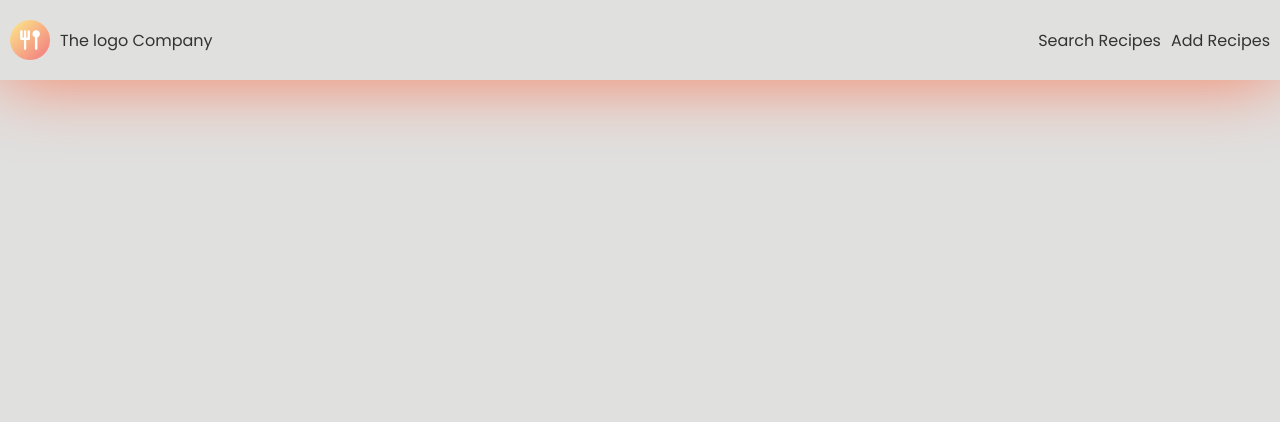
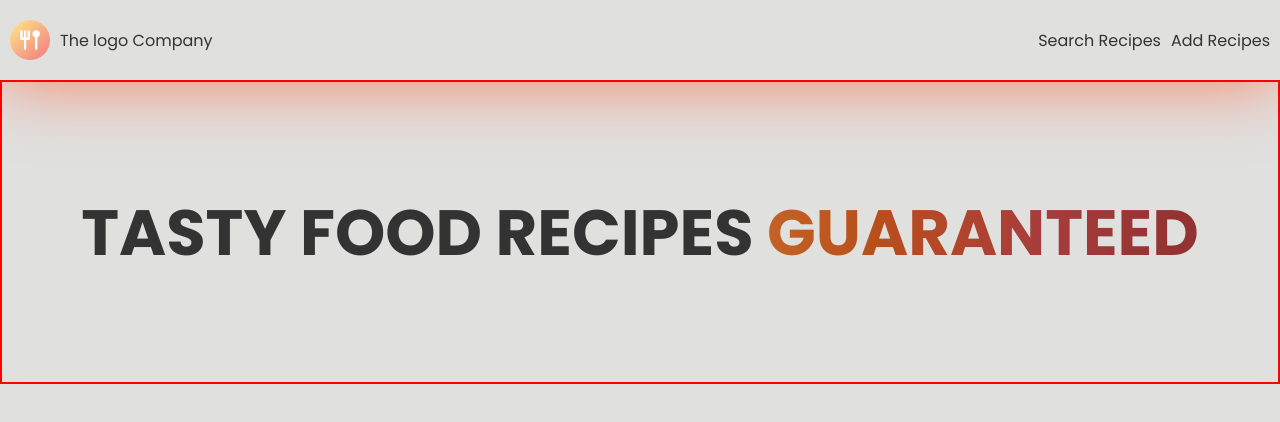
Before and after one commit to PavitrankMishra/Food-Recipe-, a React (Vite) app: page / in a window 1280 px wide. Shown: the top 422 px of the page. Built offline with nearby package versions, Linux system fonts and the light colour scheme; a web font is replaced by a local one.

Commit message:
"style" Added new heading for home container"

```diff
--- a/src/Components/Home.css
+++ b/src/Components/Home.css
@@ -0,0 +1,61 @@
+.heroSection {
+  border: 2px solid red;
+  height: 300px;
+  display: flex;
+  align-items: center;
+  justify-content: center;
+}
+
+.heroSection h1 {
+  text-transform: uppercase;
+  font-size: 5vw;
+  color:#333;
+}
+
+.heroSection h1 span {
+  background: linear-gradient(
+    270deg,
+    #ff6a00,
+    #b94e1b,
+    #a83c3c,
+    #913131,
+    #7a2626,
+    #913131,
+    #a83c3c,
+    #b94e1b,
+    #c76d2b
+  );
+  background-size: 300% auto;
+  background-clip: text;
+  -webkit-background-clip: text;
+  -webkit-text-fill-color: transparent;
+  animation: animate-gradient 6s ease-in-out infinite;
+  background-position: 0;
+}
+
+@keyframes animate-gradient {
+  0% {
+    background-position: 0% center;
+  }
+  50% {
+    background-position: 100% center;
+  }
+  100% {
+    background-position: 0% center;
+  }
+}
+@media screen and (max-width: 768px) {
+  .heroSection h1 {
+    font-size: 5vw;
+  }
+}
+
+@media screen and (max-width: 480px) {
+  .heroSection {
+    display: flex;
+    align-items: center;
+    justify-content: center;
+    height: 30vh;
+    letter-spacing: 1.2px;
+  }
+}
--- a/src/Components/Home.jsx
+++ b/src/Components/Home.jsx
@@ -1,13 +1,22 @@
-import React from 'react';
+import React from "react";
 import "./Home.css";
-import Header from './Header';
+import Header from "./Header";
 
 const Home = () => {
   return (
     <>
-        <Header />
+      <Header />
+      <section className="heroSection">
+        {/* <p>Tasty</p>
+          <p>Food</p>
+          <p>Recipes</p>
+          <span>Guaranteed</span> */}
+        <h1>
+          Tasty Food Recipes <span>Guaranteed</span>
+        </h1>
+      </section>
     </>
-  )
-}
+  );
+};
 
 export default Home;
```
